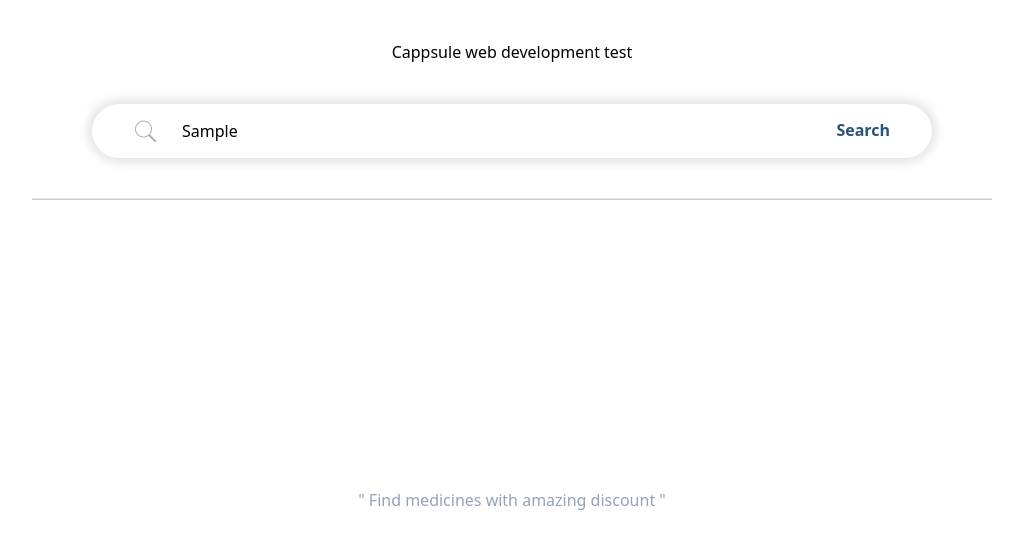
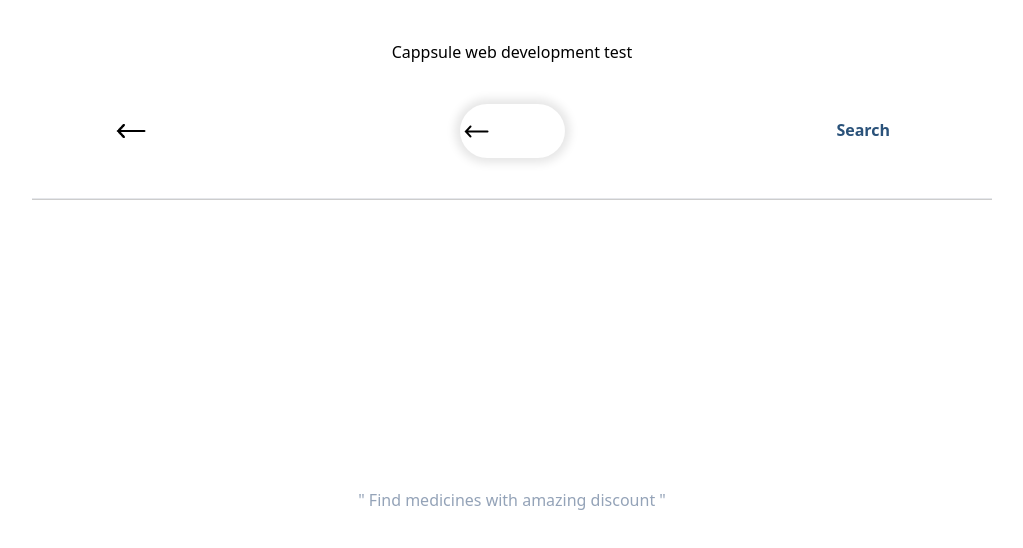
Before and after one commit to AswinK-S/Cappsule, a React (Vite) app: page / in a window 1280 px wide. Both pictures are taken after typing "Sample" into the empty fields and a click on the button "Search". Shown: the top 548 px of the page, without its empty margins (128-1151 px from the left). Built offline with nearby package versions, Linux system fonts and the light colour scheme; no server answers.

Commit message:
search page reverse icon

```diff
--- a/src/components/SaltCard.jsx
+++ b/src/components/SaltCard.jsx
@@ -105,9 +105,9 @@ const SaltCard = ({ saltSuggetion }) => {
     <>
       {saltSuggetion?.length ? (
         saltSuggetion?.map((item, index) => (
-          <div key={index} className="card-container py-5 px-10 flex justify-between">
+          <div key={index} className="card-container py-5 gap-10 px-10 flex justify-between">
             {/* medicine details list */}
-            <div className= ' flex flex-col w-auto'>
+            <div className=' flex flex-col w-auto'>
               {/* Form */}
               <div className="flex gap-2 mb-2 mt-2 ">
                 <p className="text-md w-20">Form : &nbsp;</p>
@@ -139,8 +139,8 @@ const SaltCard = ({ saltSuggetion }) => {
               </div>
 
               {/* Strength */}
-              <div className="flex gap-2 mb-2 mt-2">
-                <p className="text-md w-20">Strength : &nbsp;</p>
+              <div className="flex  gap-2 mb-2 mt-2">
+                <p className="text-md w-20">Strength&nbsp;: &nbsp;</p>
                 <div className="grid grid-cols-2 gap-2">
                   {selectedOptions[index]?.selectedForm ? (
                     Object.entries(item.salt_forms_json[selectedOptions[index].selectedForm] || {}).map(
@@ -148,7 +148,7 @@ const SaltCard = ({ saltSuggetion }) => {
                         <React.Fragment key={strength}>
                           {(strengthIndex < 4 || isShowMore(index, 'strength')) ? (
                             <button
-                              className={`strength-button border rounded-md px-2 ${isOptionAvailable(packings) ? 'border-[#112D31]' : ''
+                              className={`strength-button border rounded-md px-2 overflow-hidden whitespace-nowrap text-ellipsis ${isOptionAvailable(packings) ? 'border-[#112D31]' : ''
                                 } ${selectedOptions[index]?.selectedStrength === strength
                                   ? 'border-2 border-[#112D31] shadow-[0_0_10px_rgba(17,45,49,0.5)]'
                                   : ''
@@ -177,7 +177,7 @@ const SaltCard = ({ saltSuggetion }) => {
 
               {/* Packing */}
               <div className="flex  gap-2 mb-2 mt-2">
-                <p className="text-md w-20">Packaging : &nbsp;</p>
+                <p className="text-md w-20">Packing : &nbsp;</p>
                 <div className="grid grid-cols-2 gap-2">
                   {
                     selectedOptions[index]?.selectedForm && selectedOptions[index]?.selectedStrength
@@ -189,7 +189,7 @@ const SaltCard = ({ saltSuggetion }) => {
                         <React.Fragment key={packing}>
                           {(packingIndex < 4 || isShowMore(index, 'packing')) ? ( // Show all packings if "More.." is clicked
                             <button
-                              className={`packing-btn border rounded-md ${isOptionAvailable(productIds) ? 'border-[#112D31] px-2 py-0' : 'px-2 py-0'
+                              className={`packing-btn border rounded-md overflow-hidden text-ellipsis whitespace-nowrap ${isOptionAvailable(productIds) ? 'border-[#112D31] px-2 py-0' : 'px-2 py-0'
                                 } ${selectedOptions[index]?.selectedPacking === packing
                                   ? 'border-2 px-2 py-0 border-[#112D31] shadow-[0_0_10px_rgba(17,45,49,0.5)]'
                                   : ''
@@ -225,7 +225,9 @@ const SaltCard = ({ saltSuggetion }) => {
             {/* medicine name & detail */}
             <div className="flex flex-col justify-center">
               <h4 className="font-bold">{item.salt}</h4>
-              <p className="text-[#2A527A]">details</p>
+              <p className="text-[#2A527A] overflow-hidden whitespace-nowrap text-ellipsis">
+                {selectedOptions[index]?.selectedForm } | {selectedOptions[index]?.selectedStrength} |{selectedOptions[index]?.selectedPacking}
+              </p>
             </div>
 
             {/* medicine price */}
--- a/src/components/SearchPage.css
+++ b/src/components/SearchPage.css
@@ -19,6 +19,7 @@
 
 .reverse-icon{
     background-image:url('/blckBckArw.png');
+    width: 2px;
 }
 
 
--- a/src/components/SearchPage.jsx
+++ b/src/components/SearchPage.jsx
@@ -2,6 +2,7 @@ import './SearchPage.css'
 import { axiosApi } from '../services/api'
 import { useEffect, useState } from 'react'
 import SaltCard from './SaltCard'
+import arrow from '../../public/blckBckArw.png'
 
 const SearchPage = () => {
     const [searchTerm, setSeachTerm] = useState('')
@@ -33,9 +34,14 @@ const SearchPage = () => {
         searchInput.classList.toggle('reverse-icon');
     };
 
+    const handleErase = () => {
+        setSeachTerm('')
+        setSaltSuggetion([])
+    }
+
     useEffect(() => {
         const searchInput = document.querySelector('.search-input')
-         document.querySelector('.search-icon')
+        document.querySelector('.search-icon')
 
         const handleKeyDown = async (event) => {
             if (event.key === 'Enter') {
@@ -68,7 +74,11 @@ const SearchPage = () => {
                             <div className='search-container  flex justify-center'>
                                 {searchTerm ? (
                                     <>
-                                        <input className='search-input reverse-icon rounded-full '
+                                        <span className='absolute z-10 left-2 h-full px-4 flex items-center'
+                                        >
+                                            <img src={arrow} width={30} alt="" onClick={handleErase} />
+                                        </span>
+                                        <input className='search-input  rounded-full '
                                             type="text" name="search"
                                             placeholder="Type your medicine name here"
                                             onChange={handleChange}
@@ -78,9 +88,9 @@ const SearchPage = () => {
                                 ) : (
                                     <>
                                         <input className='search-input search-icon rounded-full'
-                                        type="text" name="search"
-                                        placeholder="Type your medicine name here"
-                                        onChange={handleChange}
+                                            type="text" name="search"
+                                            placeholder="Type your medicine name here"
+                                            onChange={handleChange}
                                         />
 
                                         <button className='search-text' onClick={handleSearch}>Search</button>
```
